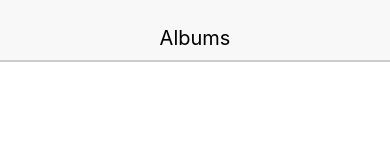
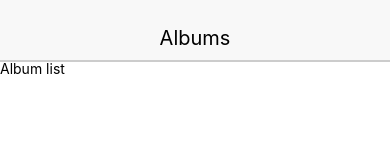
Before and after one commit to maumercado/albums-react-native, a React Native app: screen / in a window 390 px wide. Shown: the top 160 px of the page. Built offline with nearby package versions, Linux system fonts and the light colour scheme.

Commit message:
Add boilerplate albumlist

```diff
--- a/App.js
+++ b/App.js
@@ -1,10 +1,16 @@
 import React, { Component } from "react";
-import { AppRegistry, Text } from "react-native";
-import Header from "./src/components/header";
+import { AppRegistry, Text, View } from "react-native";
+import Header from "./src/components/Header";
+import AlbumList from "./src/components/AlbumList";
 
 export default class App extends Component {
     render() {
-        return <Header headerText={"Albums"} />;
+        return (
+            <View>
+                <Header headerText={"Albums"} />
+                <AlbumList />
+            </View>
+        );
     }
 }
 
--- /dev/null
+++ b/src/components/AlbumList.js
@@ -0,0 +1,12 @@
+import React, { Component } from "react";
+import { View, Text } from "react-native";
+
+export default class AlbumList extends Component {
+    render() {
+        return (
+            <View>
+                <Text>Album list</Text>
+            </View>
+        );
+    }
+}
```
